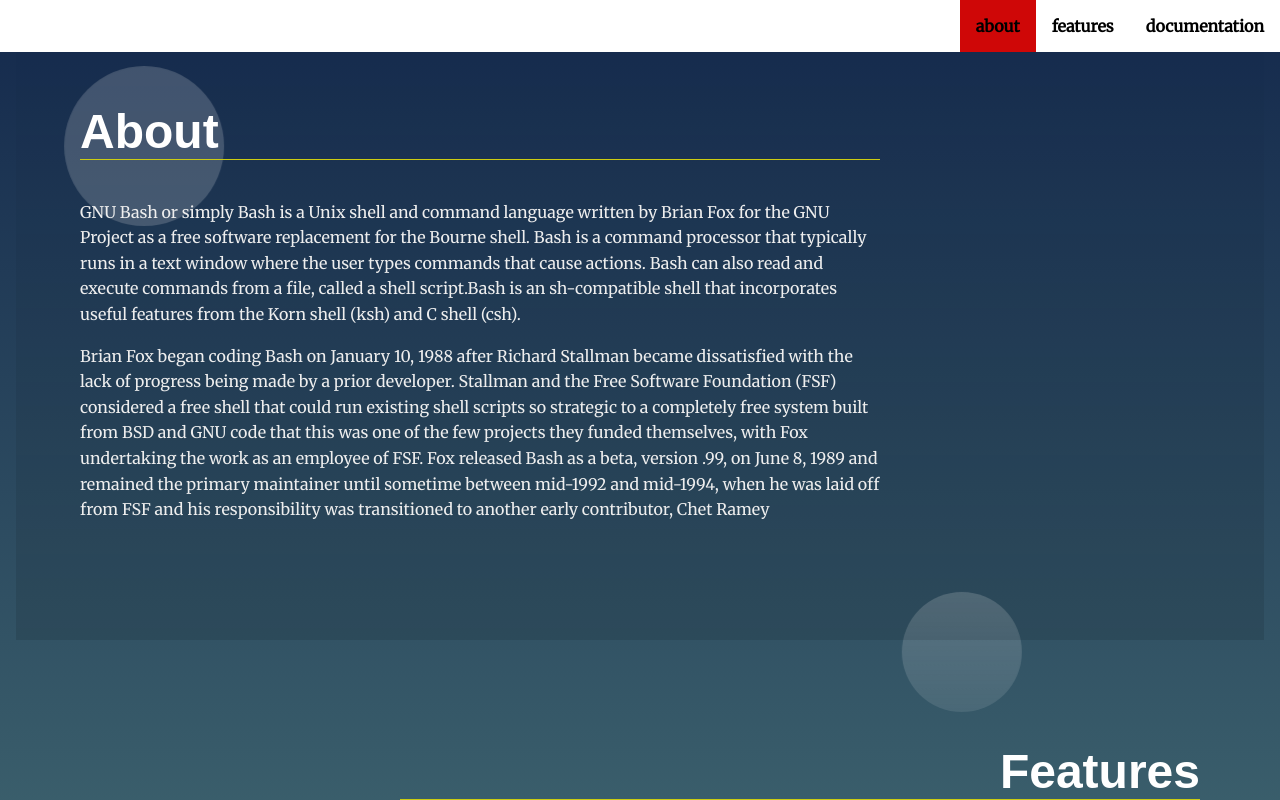
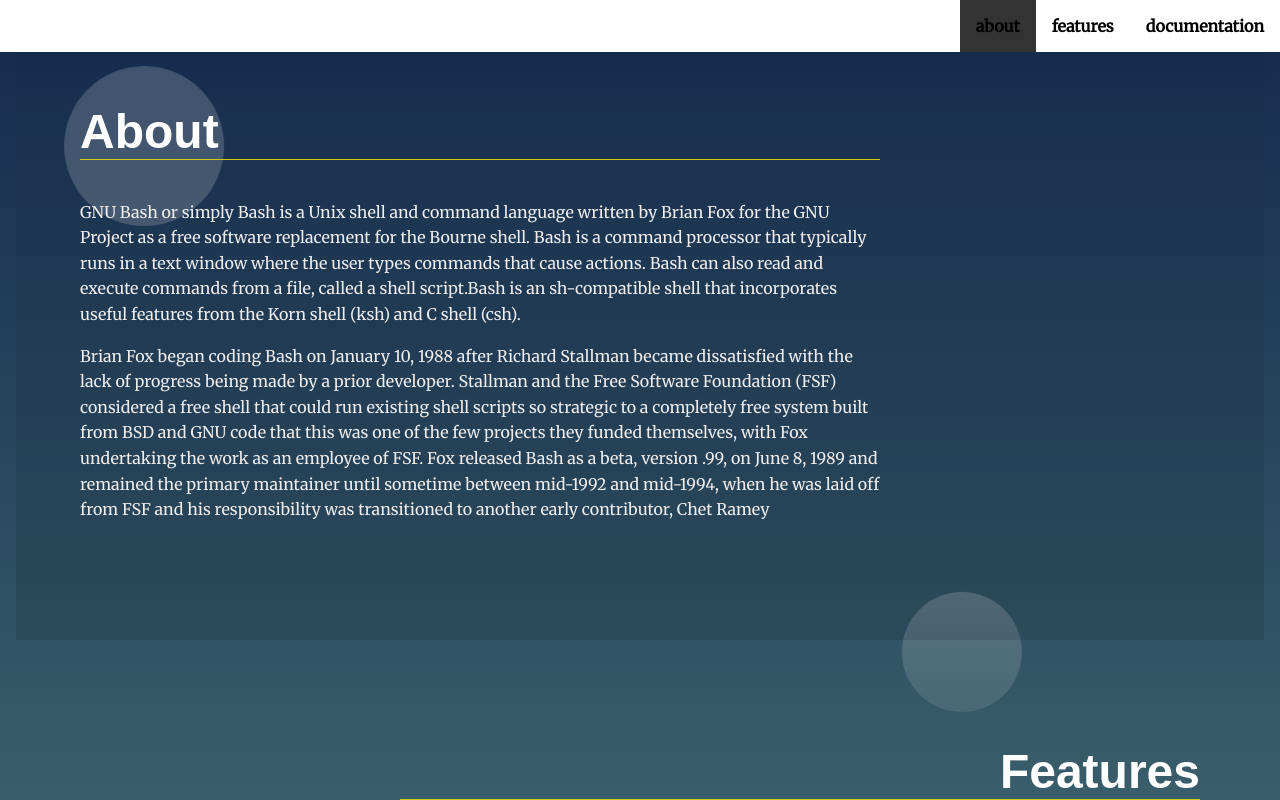
Before and after one commit to linuxbytes/Landing_Page, a plain HTML site: page index.html in a window 1280 px wide. Both pictures are taken after a click on the link "about". Shown: the part 429-1229 px from the top of the page. Drawn offline with Linux system fonts and the light colour scheme.

Commit message:
testing with color

```diff
--- a/css/styles.css
+++ b/css/styles.css
@@ -90,7 +90,7 @@ section {
 }
 
  a.active {
-  background: rgb(207, 7, 7);
+  background: #333;
   color: #fff;
   transition: ease 0.3s all;
 }
```
